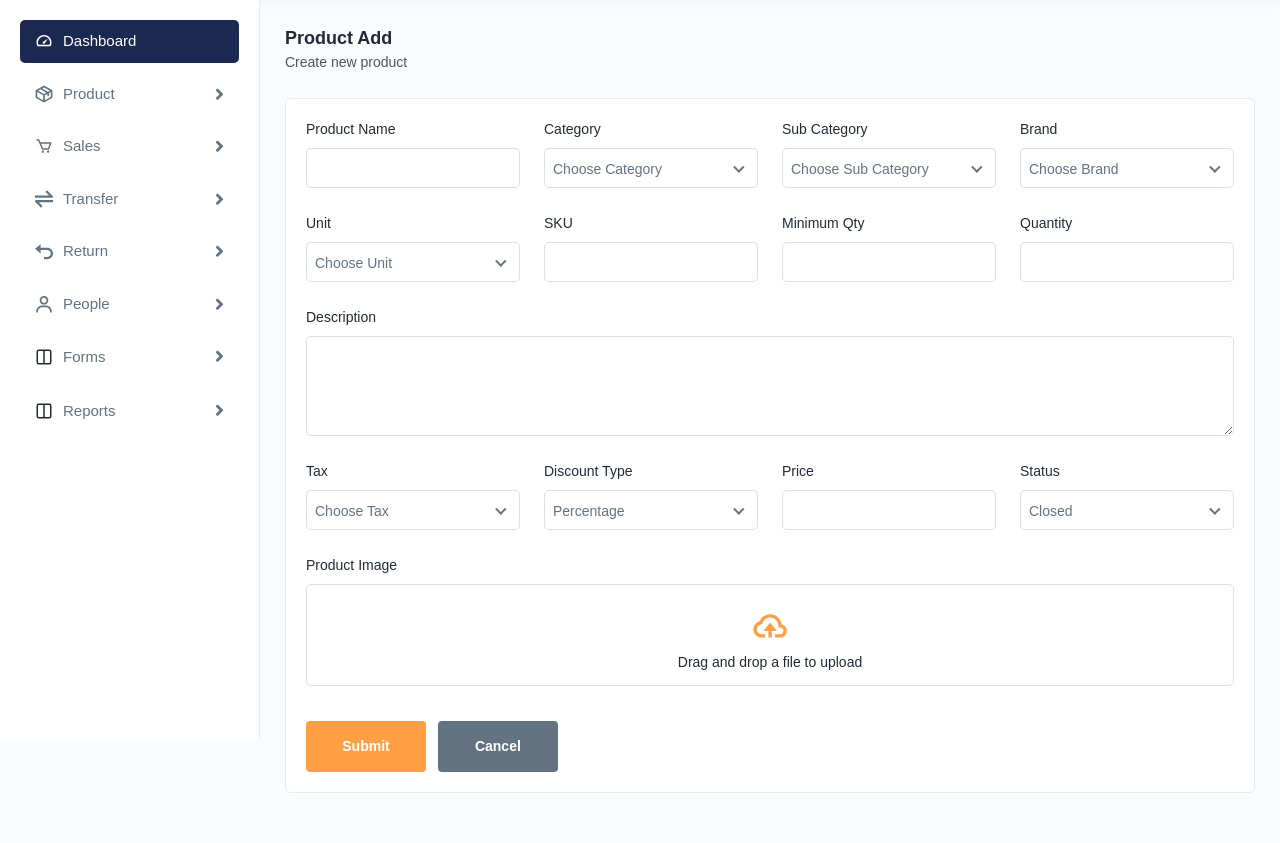
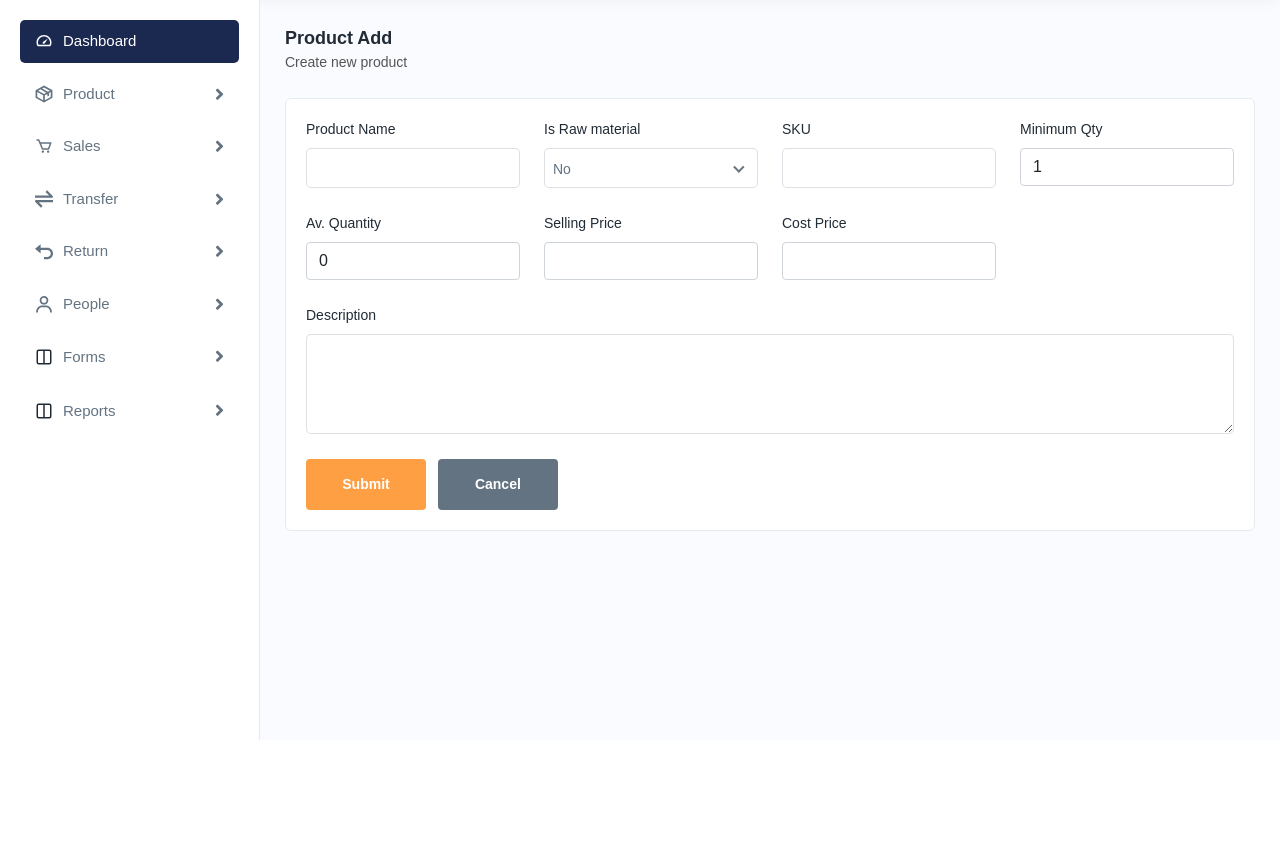
Before and after one commit to axoblade/inventory-manager-project, a PHP site: page /addproduct.php in a window 1280 px wide. Shown: the part 60-903 px from the top of the page. After the commit the page ends 800 px from the top, so only its background shows below. Run offline with PHP 8.4, Linux system fonts and the light colour scheme; the visitor is signed in with stand-in values (Sample User, id 1).

Commit message:
add product data

```diff
--- a/addproduct.php
+++ b/addproduct.php
@@ -1,3 +1,31 @@
+<?php
+require("./authCheck.php");
+require("./db.php");
+$error = "";
+$success = false;
+$db = new MySQLDatabase();
+
+if (isset($_POST['addProduct'])) {
+    $insertData = [
+        'name' => $_POST['productName'],
+        'description' => $_POST['description'],
+        'avQty' => $_POST['avQty'],
+        'cost' => $_POST['cost'],
+        'isRawMaterial' => $_POST['rawMaterial'],
+        'price' => $_POST['price'],
+        'minQty' => $_POST['minQty'],
+        'sku' => $_POST['sku']
+    ];
+    $insertId = $db->insert('products', $insertData);
+    if ($insertId) {
+        $success = true;
+    } else {
+        $error = "Failed to create product";
+    }
+}
+?>
+
+
 <!DOCTYPE html>
 <html lang="en">
 
@@ -252,127 +280,86 @@
                         <h6>Create new product</h6>
                     </div>
                 </div>
+                <?php
+                if (!empty($error)) {
+                ?>
+                    <div class="alert alert-danger alert-dismissible fade show" role="alert">
+                        <strong>Error!</strong> <?= $error; ?>
+                        <button type="button" class="btn-close" data-bs-dismiss="alert" aria-label="Close"></button>
+                    </div>
+                <?php
+                }
 
+                if (!empty($success)) {
+                ?>
+                    <div class="alert alert-success alert-dismissible fade show" role="alert">
+                        <strong>Success!</strong> Product added successfully
+                        <button type="button" class="btn-close" data-bs-dismiss="alert" aria-label="Close"></button>
+                    </div>
+                <?php
+                }
+                ?>
                 <div class="card">
                     <div class="card-body">
+                        <form method="POST">
                             <div class="row">
                                 <div class="col-lg-3 col-sm-6 col-12">
                                     <div class="form-group">
                                         <label>Product Name</label>
-                                    <input type="text">
+                                        <input type="text" name="productName" required>
                                     </div>
                                 </div>
                                 <div class="col-lg-3 col-sm-6 col-12">
                                     <div class="form-group">
-                                    <label>Category</label>
-                                    <select class="select">
-                                        <option>Choose Category</option>
-                                        <option>Computers</option>
-                                    </select>
-                                </div>
-                            </div>
-                            <div class="col-lg-3 col-sm-6 col-12">
-                                <div class="form-group">
-                                    <label>Sub Category</label>
-                                    <select class="select">
-                                        <option>Choose Sub Category</option>
-                                        <option>Fruits</option>
-                                    </select>
-                                </div>
-                            </div>
-                            <div class="col-lg-3 col-sm-6 col-12">
-                                <div class="form-group">
-                                    <label>Brand</label>
-                                    <select class="select">
-                                        <option>Choose Brand</option>
-                                        <option>Brand</option>
-                                    </select>
-                                </div>
-                            </div>
-                            <div class="col-lg-3 col-sm-6 col-12">
-                                <div class="form-group">
-                                    <label>Unit</label>
-                                    <select class="select">
-                                        <option>Choose Unit</option>
-                                        <option>Unit</option>
+                                        <label>Is Raw material</label>
+                                        <select class="select" required name="rawMaterial">
+                                            <option value="No">No</option>
+                                            <option value="Yes">Yes</option>
                                         </select>
                                     </div>
                                 </div>
                                 <div class="col-lg-3 col-sm-6 col-12">
                                     <div class="form-group">
                                         <label>SKU</label>
-                                    <input type="text">
+                                        <input type="text" name="sku" required>
                                     </div>
                                 </div>
                                 <div class="col-lg-3 col-sm-6 col-12">
                                     <div class="form-group">
                                         <label>Minimum Qty</label>
-                                    <input type="text">
+                                        <input type="number" class="form-control" name="minQty" value="1">
                                     </div>
                                 </div>
                                 <div class="col-lg-3 col-sm-6 col-12">
                                     <div class="form-group">
-                                    <label>Quantity</label>
-                                    <input type="text">
+                                        <label>Av. Quantity</label>
+                                        <input type="number" class="form-control" name="avQty" value="0">
+                                    </div>
+                                </div>
+                                <div class="col-lg-3 col-sm-6 col-12">
+                                    <div class="form-group">
+                                        <label>Selling Price</label>
+                                        <input type="number" class="form-control" name="price" required>
+                                    </div>
+                                </div>
+                                <div class="col-lg-3 col-sm-6 col-12">
+                                    <div class="form-group">
+                                        <label>Cost Price</label>
+                                        <input type="number" class="form-control" name="cost" required>
                                     </div>
                                 </div>
                                 <div class="col-lg-12">
                                     <div class="form-group">
                                         <label>Description</label>
-                                    <textarea class="form-control"></textarea>
-                                </div>
-                            </div>
-                            <div class="col-lg-3 col-sm-6 col-12">
-                                <div class="form-group">
-                                    <label>Tax</label>
-                                    <select class="select">
-                                        <option>Choose Tax</option>
-                                        <option>2%</option>
-                                    </select>
-                                </div>
-                            </div>
-                            <div class="col-lg-3 col-sm-6 col-12">
-                                <div class="form-group">
-                                    <label>Discount Type</label>
-                                    <select class="select">
-                                        <option>Percentage</option>
-                                        <option>10%</option>
-                                        <option>20%</option>
-                                    </select>
-                                </div>
-                            </div>
-                            <div class="col-lg-3 col-sm-6 col-12">
-                                <div class="form-group">
-                                    <label>Price</label>
-                                    <input type="text">
-                                </div>
-                            </div>
-                            <div class="col-lg-3 col-sm-6 col-12">
-                                <div class="form-group">
-                                    <label> Status</label>
-                                    <select class="select">
-                                        <option>Closed</option>
-                                        <option>Open</option>
-                                    </select>
+                                        <textarea class="form-control" name="description"></textarea>
                                     </div>
                                 </div>
                                 <div class="col-lg-12">
-                                <div class="form-group">
-                                    <label> Product Image</label>
-                                    <div class="image-upload">
-                                        <input type="file">
-                                        <div class="image-uploads">
-                                            <img src="assets/img/icons/upload.svg" alt="img">
-                                            <h4>Drag and drop a file to upload</h4>
-                                        </div>
-                                    </div>
-                                </div>
-                            </div>
-                            <div class="col-lg-12">
-                                <a href="javascript:void(0);" class="btn btn-submit me-2">Submit</a>
+                                    <button class="btn btn-submit me-2" type="submit" name="addProduct">Submit</button>
                                     <a href="productlist.html" class="btn btn-cancel">Cancel</a>
                                 </div>
                             </div>
+                        </form>
                     </div>
                 </div>
 
--- /dev/null
+++ b/authCheck.php
@@ -0,0 +1,6 @@
+<?php
+session_start();
+if (!isset($_SESSION["isLoggedIn"]) && !$_SESSION["isLoggedIn"] == true) {
+    header("Location: signin.php");
+    exit;
+}
--- /dev/null
+++ b/db.php
@@ -0,0 +1,168 @@
+<?php
+class MySQLDatabase
+{
+    private $connection;
+
+    /**
+     * Constructor - establishes database connection
+     * @param string $host Database host
+     * @param string $username Database username
+     * @param string $password Database password
+     * @param string $database Database name
+     */
+    public function __construct()
+    {
+        $host = "localhost";
+        $port = 8889;
+        $username = "root";
+        $password = "root";
+        $database = "inventory";
+        $this->connection = new mysqli($host, $username, $password, $database, $port);
+
+        if ($this->connection->connect_error) {
+            die("Connection failed: " . $this->connection->connect_error);
+        }
+    }
+
+    /**
+     * Insert data into a table
+     * @param string $tableName Name of the table
+     * @param array $data Associative array of column => value pairs
+     * @return int|bool Last insert ID on success, false on failure
+     */
+    public function insert($tableName, $data)
+    {
+        $columns = implode(", ", array_keys($data));
+        $placeholders = implode(", ", array_fill(0, count($data), "?"));
+        $types = str_repeat("s", count($data)); // assuming all strings for simplicity
+
+        $stmt = $this->connection->prepare("INSERT INTO $tableName ($columns) VALUES ($placeholders)");
+        if (!$stmt) {
+            return false;
+        }
+
+        $stmt->bind_param($types, ...array_values($data));
+        $result = $stmt->execute();
+        $insertId = $stmt->insert_id;
+        $stmt->close();
+
+        return $result ? $insertId : false;
+    }
+
+    /**
+     * Fetch data from a table
+     * @param string $tableName Name of the table
+     * @param array $conditions Associative array of conditions (column => value)
+     * @param string $columns Columns to select (default: *)
+     * @return array Array of results or empty array if no results
+     */
+    public function fetchData($tableName, $conditions = [], $columns = "*")
+    {
+        $query = "SELECT $columns FROM $tableName";
+        $params = [];
+        $types = "";
+
+        if (!empty($conditions)) {
+            $whereClauses = [];
+            foreach ($conditions as $column => $value) {
+                $whereClauses[] = "$column = ?";
+                $params[] = $value;
+                $types .= "s";
+            }
+            $query .= " WHERE " . implode(" AND ", $whereClauses);
+        }
+
+        $stmt = $this->connection->prepare($query);
+        if (!$stmt) {
+            return [];
+        }
+
+        if (!empty($params)) {
+            $stmt->bind_param($types, ...$params);
+        }
+
+        $stmt->execute();
+        $result = $stmt->get_result();
+        $data = $result->fetch_all(MYSQLI_ASSOC);
+        $stmt->close();
+
+        return $data ?: [];
+    }
+
+    /**
+     * Update a record in a table
+     * @param string $tableName Name of the table
+     * @param int $id ID of the record to update
+     * @param array $updates Associative array of column => value pairs to update
+     * @return bool True on success, false on failure
+     */
+    public function update($tableName, $id, $updates)
+    {
+        if (empty($updates)) {
+            return false;
+        }
+
+        $setClauses = [];
+        $params = [];
+        $types = "";
+
+        foreach ($updates as $column => $value) {
+            $setClauses[] = "$column = ?";
+            $params[] = $value;
+            $types .= "s";
+        }
+
+        $params[] = $id;
+        $types .= "i"; // assuming ID is integer
+
+        $query = "UPDATE $tableName SET " . implode(", ", $setClauses) . " WHERE id = ?";
+        $stmt = $this->connection->prepare($query);
+        if (!$stmt) {
+            return false;
+        }
+
+        $stmt->bind_param($types, ...$params);
+        $result = $stmt->execute();
+        $stmt->close();
+
+        return $result;
+    }
+
+    /**
+     * Delete a record from a table
+     * @param string $tableName Name of the table
+     * @param int $id ID of the record to delete
+     * @return bool True on success, false on failure
+     */
+    public function delete($tableName, $id)
+    {
+        $stmt = $this->connection->prepare("DELETE FROM $tableName WHERE id = ?");
+        if (!$stmt) {
+            return false;
+        }
+
+        $stmt->bind_param("i", $id);
+        $result = $stmt->execute();
+        $stmt->close();
+
+        return $result;
+    }
+
+    /**
+     * Close the database connection
+     */
+    public function close()
+    {
+        $this->connection->close();
+    }
+
+    /**
+     * Escape string to prevent SQL injection
+     * @param string $value The string to escape
+     * @return string The escaped string
+     */
+    public function escape($value)
+    {
+        return $this->connection->real_escape_string($value);
+    }
+}
--- a/index.php
+++ b/index.php
@@ -1,9 +1,5 @@
 <?php
-session_start();
-if (!isset($_SESSION["isLoggedIn"]) && !$_SESSION["isLoggedIn"] == true) {
-    header("Location: signin.php");
-    exit;
-}
+require("./authCheck.php");
 ?>
 
 <!DOCTYPE html>
```
Also changed, not shown: README.md (added). Lines whose indentation alone changed are shown as unchanged.
